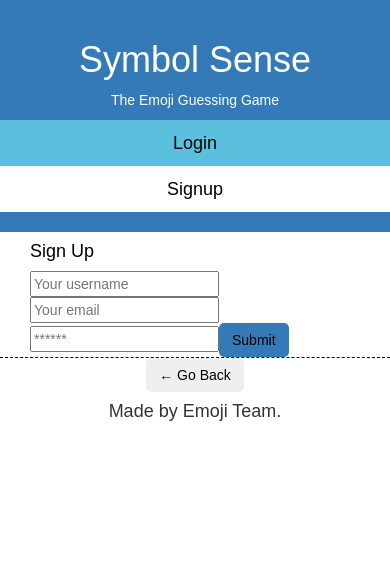
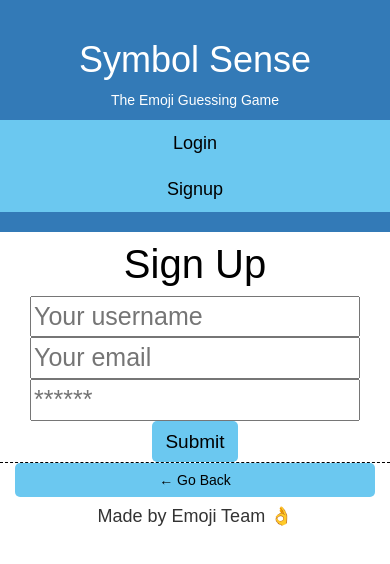
Before and after one commit to Gavin-Scot-Stockwell/Symbol-Sense, a React (Vite) app in the folder client/: page /signup in a window 390 px wide. Shown: the top 564 px of the page. Built offline with nearby package versions, Linux system fonts and the light colour scheme.

Commit message:
CSS is FINSHED

```diff
--- a/client/index.html
+++ b/client/index.html
@@ -12,6 +12,18 @@
 <body>
   <div id="root"></div>
   <script type="module" src="/src/main.tsx"></script>
+  <script>
+    let i = 0;
+    const emoji = ["😂","❤️","👌","😊","🤣","😍","😒","😘","💕","😁","👍","🙌"];
+    setInterval(() => {
+      i++;
+      if (i == emoji.length){
+        i = 0;
+      }
+      document.getElementById("foot-emoji").innerHTML = emoji[i];
+}, 2000); // Interval duration is 2000 milliseconds (2 seconds)
+
+  </script>
 </body>
 
 </html>
--- a/client/src/App.css
+++ b/client/src/App.css
@@ -49,13 +49,13 @@
   /*padding: 2rem;*/
   /*text-align: center;*/
   --header-size: 4rem;
-  --form-size: 3rem;
-  --button-size: 3rem;
+  --form-size: 2.5rem;
+  --button-size: 1.9rem;
   --emoji-size: 6rem;
   --header-big-size: 4.5rem; /*header same size but needs be adususted h3*/
   --timestamp-size: 1rem;
   --primary-color: #337ab7;
-  --secondary-color: aqua;
+  --secondary-color: #6bc8f0;
   --highlight-color: #4CAF50;
 
 
@@ -84,7 +84,7 @@ header button,
 .btn-info,
 .btn,
 header button.btn.btn-lg {
-  background-color: var(secondary-color);
+  background-color: var(--secondary-color);
   color: black;
   border: 1px solid transparent;
   border-radius: 0;
@@ -98,7 +98,7 @@ header button.btn.btn-lg {
 header button:hover,
 .btn-info:hover,
 .btn:hover {
-  background-color: var(highlight-color);
+  background-color: var(--highlight-color);
   color: white;
   border: 1px solid transparent;
 
@@ -124,13 +124,13 @@ body.route-removeemoji header a[href="/removeemoji"] {
 div>a>h1 {
   text-align: center;
   color: white;
-  background-color: var(primary-color);
+  background-color: var(--primary-color);
 }
 
 div>p {
   text-align: center;
   color: white;
-  background-color: var(primary-color);
+  background-color: var(--primary-color);
 }
 
 header a {
@@ -175,7 +175,7 @@ footer {
 
 /* general components */
 div.container button {
-  background-color: var(secondary-color);
+  background-color: var(--secondary-color);
   color: black;
   border: 1px solid transparent;
   border-radius: 0;
@@ -186,28 +186,22 @@ div.container button {
 }
 
 div.container button:hover {
-  background-color: var(highlight-color);
+  background-color: var(--highlight-color);
   color: white;
   border: 1px solid transparent;
 }
 
-/*
-div.container {
-  margin: 0 auto;
-  max-width: 1200px;
-  padding: 0 15px;
-  text-align: center;
+.stat-box {
+  border: black solid 2px;
+  border-radius: 5px;
+  margin-top: 5px;
+  padding-left: 5px;
+  padding-right: 5px;
+  width: 170px;
+  background-color: #d3d9dc;
+
 }
-*/
-/*
-body.route-me header a[href="/me"],
-body.route-randomemoji header a[href="/randomemoji"],
-body.route-addemoji header a[href="/addemoji"],
-body.route-login header a[href="/login"],
-body.route-signup header a[href="/signup"]{
-  color: black;
-  background-color: white;
-}*/
+
 
 /*Home Page*/
 
@@ -238,12 +232,19 @@ body.route-home .card-body p:nth-child(2) {
   */
 
 /*Focuses on Profile Page*/
-body.route-me div.container h2 {
+body.route-me > div > div > div.container h1,
+body.route-me > div > div > div.container h2 {
+  text-align: left;
+  font-size: 1.5rem;
+}
+body.route-me div.container div.flex-row h2 {
   text-align: center;
+  font-size: 3rem;
 }
 
 body.route-me div.container h3 {
   text-align: center;
+  font-size: 3rem;
 }
 
 
@@ -309,13 +310,13 @@ body.route-randomemoji div.container .col-12 {
 }
 
 .next {
-  font-size: var(--button-size);
+  font-size: 3rem;
 }
 
 /*End of Next Button*/
 
 /*Add Emoji*/
-body.route-addemoji div.container h4 {
+body.route-addemoji div.container main h4 {
   text-align: center;
   font-size: var(--header-size);
 }
@@ -335,9 +336,12 @@ body.route-addemoji div.container .card-body form>* {
   margin-bottom: 1%
 }
 
+body.route-addemoji div.container .card-body button {
+  font-size: var(--button-size);
+}
 
 /*Update Emoji*/
-body.route-updateemoji div.container h4 {
+body.route-updateemoji div.container main h4 {
   text-align: center;
   font-size: var(--header-size);
 }
@@ -354,8 +358,12 @@ body.route-updateemoji div.container .card-body {
   margin-bottom: 2.5%
 }
 
+body.route-updateemoji div.container .card-body button {
+  font-size: var(--button-size);
+}
+
 /*Remove Emoji*/
-body.route-removeemoji div.container h4 {
+body.route-removeemoji div.container main h4 {
   text-align: center;
   font-size: var(--header-size);
 }
@@ -369,6 +377,45 @@ body.route-removeemoji div.container .card-header,
 body.route-route-removeemoji div.container .card-body {
   margin-top: 2.5%;
   margin-bottom: 2.5%
+}
+
+body.route-removeemoji div.container .card-body button{
+  text-align: center;
+  font-size: var(--button-size);
+}
+
+/*Login Page*/
+
+body.route-login div.container .card {
+  text-align: center;
+}
+
+body.route-login div.container .card-header {
+  font-size: var(--header-size);
+}
+
+body.route-login div.container .card-body {
+  font-size: var(--form-size);
+}
+
+body.route-login div.container .card-body button {
+  font-size: var(--button-size);
+}
+/*Signup Page*/
+body.route-signup div.container .card {
+  text-align: center;
+}
+
+body.route-signup div.container .card-header {
+  font-size: var(--header-size);
+}
+
+body.route-signup div.container .card-body {
+  font-size: var(--form-size);
+}
+
+body.route-signup div.container .card-body button {
+  font-size: var(--button-size);
 }
 
 
@@ -435,7 +482,7 @@ body.route-route-removeemoji div.container .card-body {
   .btn-info,
   .btn,
   header button.btn.btn-lg {
-    background-color: var(secondary-color);
+    background-color: var(--secondary-color);
     color: black;
     border: 1px solid transparent;
     border-radius: 0;
@@ -454,7 +501,7 @@ body.route-route-removeemoji div.container .card-body {
   body.route-updateemoji header a[href="/updateemoji"],
   body.route-removeemoji header a[href="/removeemoji"] {
     color: black;
-    background-color: var(secondary-color);
+    background-color: var(--secondary-color);
   }
 
   header button:hover,
@@ -468,15 +515,15 @@ body.route-route-removeemoji div.container .card-body {
   body.route-signup header a[href="/signup"]:hover,
   body.route-updateemoji header a[href="/updateemoji"]:hover,
   body.route-removeemoji header a[href="/removeemoji"]:hover {
-    background-color: var(highlight-color);
+    background-color: var(--highlight-color);
     color: white;
   }
 
 }
 
-@media (max-width: 407px) {
-  .resize {
-    width: 100%;
+@media (max-width: 406.99px) {
+  * {
+    width:100%;
     max-width: 100%;
   }
 /*when in phone mode should resize some code to make sure its width is not too big*/
--- a/client/src/components/Footer.tsx
+++ b/client/src/components/Footer.tsx
@@ -33,7 +33,7 @@ const Footer: React.FC = () => {
           >
 
           </span>{' '}
-          by Emoji Team.
+          by Emoji Team <a id="foot-emoji">😂</a>
         </h4>
       </div>
     </footer>
--- a/client/src/pages/Profile.tsx
+++ b/client/src/pages/Profile.tsx
@@ -37,9 +37,11 @@ const Profile = () => {
   console.log(user, "User data");
   return (
     <div>
-      <h1>Profile stats:</h1>
-      {/* <ProfileAnalysis title="Test" emojis={[]} /> */}
-      <ProfileAnalysis />
+      <div className="stat-box">
+        <h1>Profile stats:</h1>
+        {/* <ProfileAnalysis title="Test" emojis={[]} /> */}
+        <ProfileAnalysis />
+      </div>
       <div className="flex-row justify-center mb-3">
         <h2 className="col-12 col-md-10 bg-dark text-light p-3 mb-5">
           Viewing {userParam ? `${user.username}'s` : "your"} profile.
```
Also changed, not shown: 1 other file (tests, documents, lock files or other folders).
